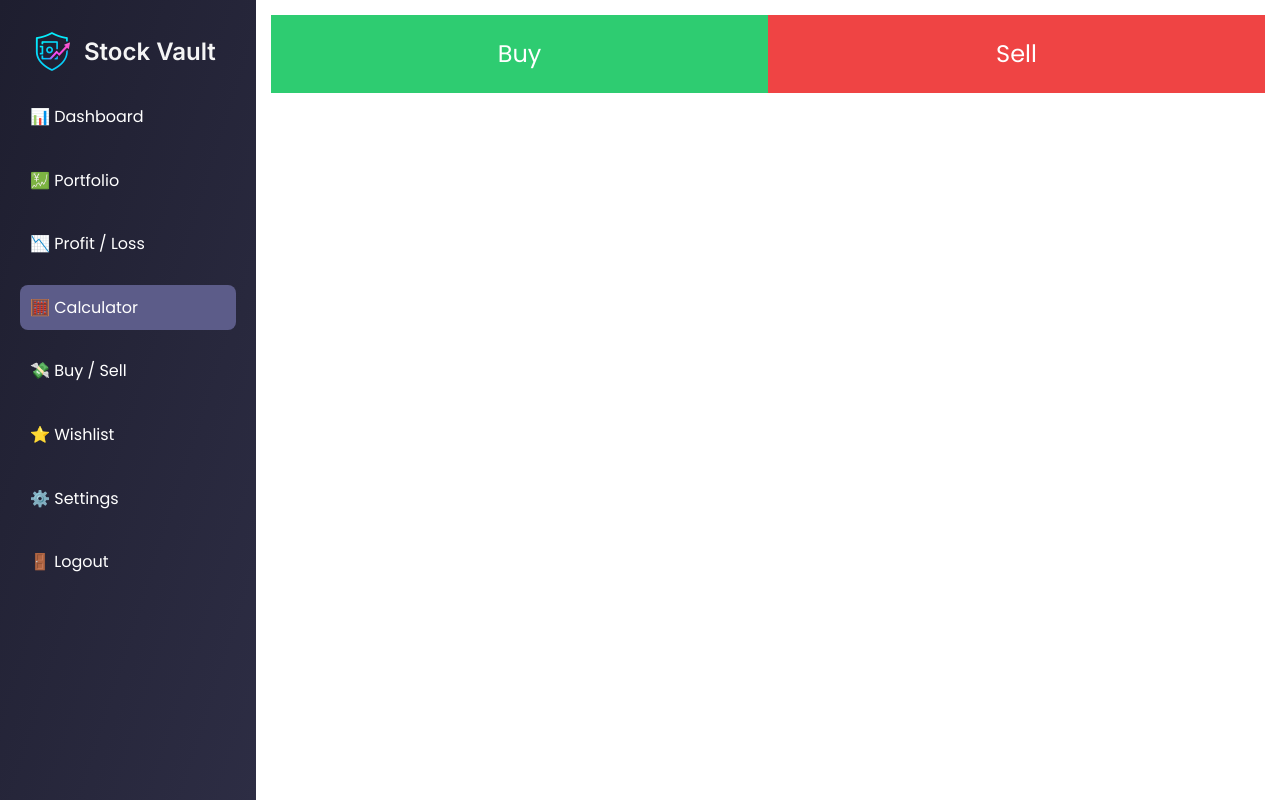
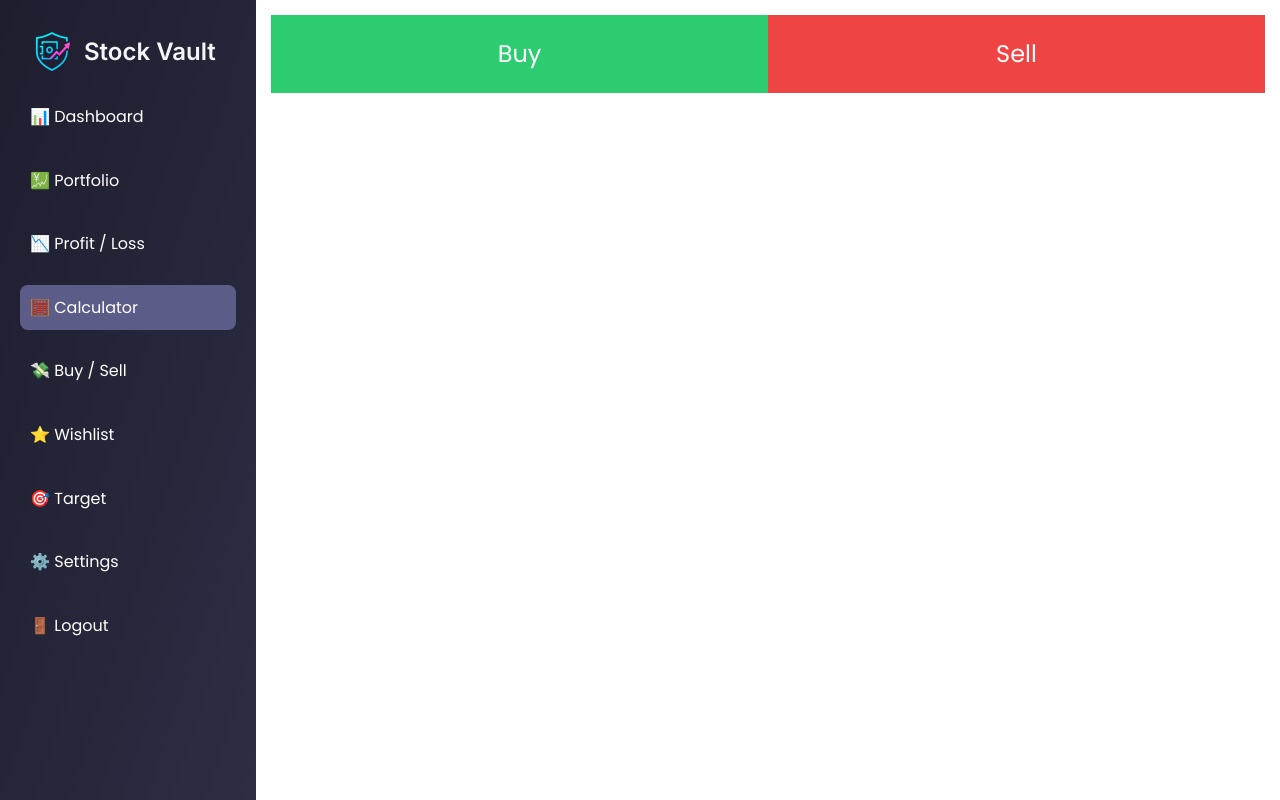
Before and after one commit to ghanteyyy/StockVault, a Django app: page /trade-calculator/ in a window 1280 px wide. Run offline with Django 5.2, Linux system fonts and the light colour scheme; the visitor is signed in with stand-in values (Sample User, id 1); some libraries are stand-ins or nearby versions.

Commit message:
Added new sidebar option: Target

```diff
--- a/templates/sidebar.html
+++ b/templates/sidebar.html
@@ -19,6 +19,7 @@
             <li class="{% if request.resolver_match.url_name == 'trade-calculator' %}active{% endif %}"><a class="sidebar-links" href="{% url 'trade-calculator' %}">🧮 Calculator</a></li>
             <li class="{% if request.resolver_match.url_name == 'buy-sell' %}active{% endif %}"><a class='sidebar-links' href="{% url 'buy-sell' %}">💸 Buy / Sell</a></li>
             <li class="{% if request.resolver_match.url_name == 'wishlist' %}active{% endif %}"><a class='sidebar-links' href="{% url 'wishlist' %}">⭐ Wishlist</a></li>
+            <li class="{% if request.resolver_match.url_name == 'target' %}active{% endif %}"><a class='sidebar-links' href="{% url 'target' %}">🎯 Target</a></li>
             <li class="{% if request.resolver_match.url_name == 'settings' %}active{% endif %}"><a class='sidebar-links' href="{% url 'settings' %}">⚙️ Settings</a></li>
             <li><a class='sidebar-links' href="{% url 'logout' %}">🚪 Logout</a></li>
         </ul>
```
